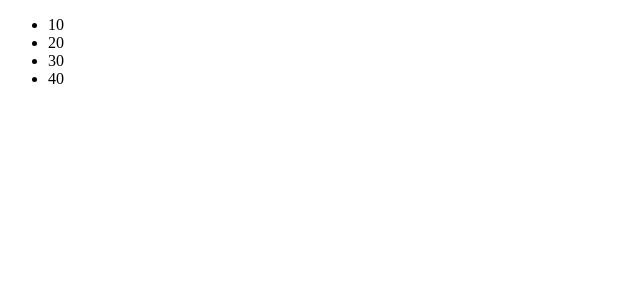
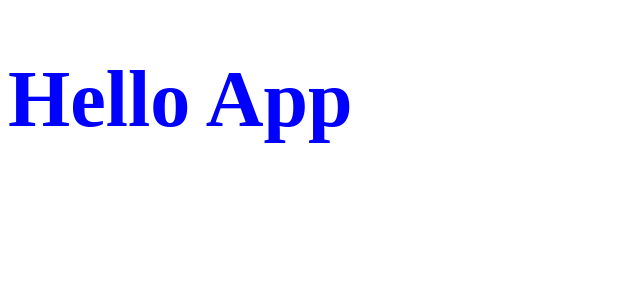
Before and after one commit to shivshaktisahoo/React-JS, a React (Create React App) app in the folder my-app/: page / in a window 1280 px wide. Shown: the top 300 px of the page, without its empty margins (0-640 px from the left). Built offline with nearby package versions, Linux system fonts and the light colour scheme.

Commit message:
Inline Style

```diff
--- a/my-app/src/App.js
+++ b/my-app/src/App.js
@@ -1,18 +1,38 @@
 import React, { Component } from 'react';
-import User from './User';
 
 export default class App extends Component {
+
+  // Type - 1
+  // render() {
+  //   const btnStyle = {
+  //     color : 'blue',
+  //     backgroundColor : 'orange',
+  //     borderRadius : "30%",
+  //     padding : "10px",
+  //     cursor : "pointer",
+  //     fontSize : "50px"
+  //   };
+  //   return (
+  //     <div>
+  //       <button style={btnStyle}>Button</button>
+  //     </div>
+  //   );
+  // }
+
+  // Type - 2(Multiple style)
   render() {
-    const arr = this.props.numbers;
-    const newArr = arr.map(num=>{
-      return <User key={num} value={num}/>
-    });
+    const txtc = {
+      color : 'blue',
+    };
+    const txts = {
+      fontSize : "80px"
+    };
     return (
       <div>
-        <ul>
-        {newArr}
-        </ul>
+        <h1 style={{...txtc, ...txts}}>Hello App</h1>
       </div>
     );
   }
+
+
 }
--- a/my-app/src/index.js
+++ b/my-app/src/index.js
@@ -2,5 +2,4 @@ import React from 'react';
 import ReactDOM from 'react-dom';
 import App from './App';
 
-const arrValues = [10, 20, 30, 40];
-ReactDOM.render(<App numbers={arrValues} />, document.getElementById("root"));
+ReactDOM.render(<App />, document.getElementById("root"));
```
